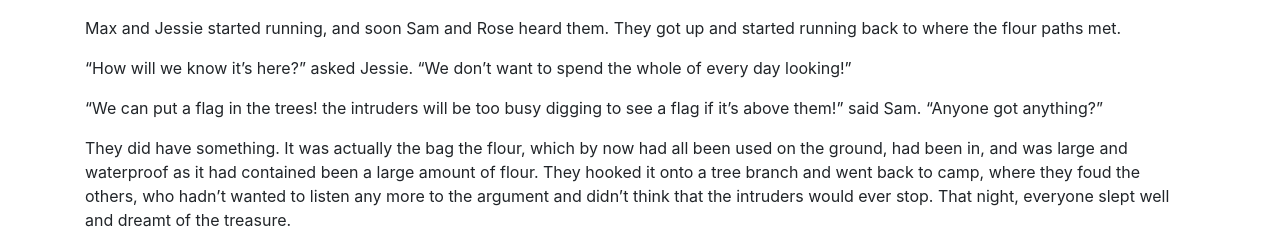
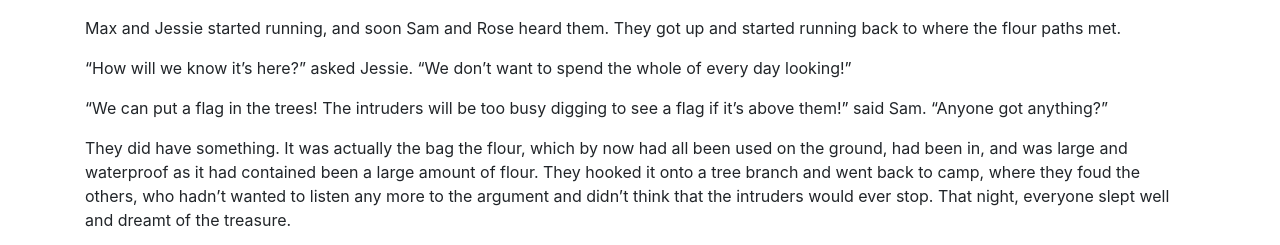
Before and after one commit to benjamin-wilkins/treasure-in-hiding, a Jekyll site: the page built from ch-10.md, in a window 1280 px wide and 900 px high, scrolled down 636 px. Shown: the part 652-897 px from the top of the window. Built offline with Jekyll 4.4.1, drawn with Linux system fonts in a browser that asks for light colours; our own code applies the rules of GitHub Pages for plain Markdown files.

Commit message:
Fix grammar errors

```diff
--- a/ch-10.md
+++ b/ch-10.md
@@ -50,6 +50,6 @@ Max and Jessie started running, and soon Sam and Rose heard them. They got up an
 
 "How will we know it's here?" asked Jessie. "We don't want to spend the whole of every day looking!"
 
-"We can put a flag in the trees! the intruders will be too busy digging to see a flag if it's above them!" said Sam. "Anyone got anything?"
+"We can put a flag in the trees! The intruders will be too busy digging to see a flag if it's above them!" said Sam. "Anyone got anything?"
 
 They did have something. It was actually the bag the flour, which by now had all been used on the ground, had been in, and was large and waterproof as it had contained been a large amount of flour. They hooked it onto a tree branch and went back to camp, where they foud the others, who hadn't wanted to listen any more to the argument and didn't think that the intruders would ever stop. That night, everyone slept well and dreamt of the treasure.
```
Also changed, not shown: index.md (+1 -1 lines).
